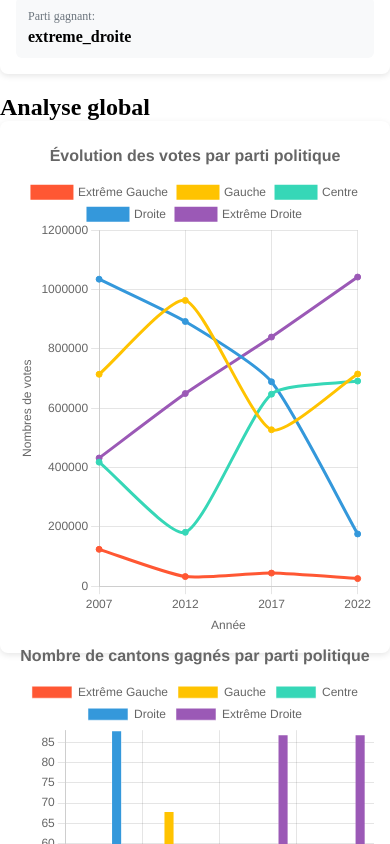
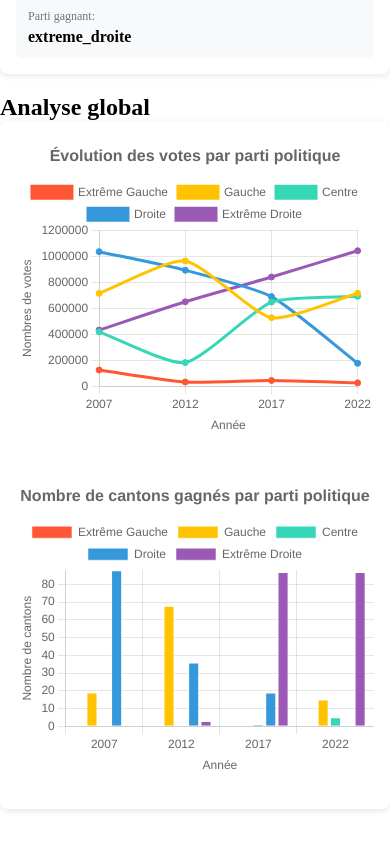
Before and after one commit to QuentinVdr/mspr_politique_i1, a React (Vite) app: page / in a window 390 px wide. Shown: the part 1800-2644 px from the top of the page. Built offline with nearby package versions, Linux system fonts and the light colour scheme.

Commit message:
✨ Refactor ElectionTrendsChart styles and structure for improved layout and responsiveness

```diff
--- a/src/components/ElectionTrendsChart/ElectionTrendsChart.module.css
+++ b/src/components/ElectionTrendsChart/ElectionTrendsChart.module.css
@@ -4,12 +4,24 @@
   border-radius: 8px;
   box-shadow: 0 2px 6px rgba(0, 0, 0, 0.1);
   margin-bottom: 20px;
-}
-.chartWrapper {
   display: flex;
   flex-direction: column;
+  gap: 24px;
+}
+
+.chartSection {
   width: 100%;
-  height: 100%;
-  max-height: 500px;
+  margin-bottom: 16px;
+}
+
+.chartWrapper {
+  width: 100%;
+  height: 350px;
   position: relative;
 }
+
+@media (max-width: 768px) {
+  .chartWrapper {
+    height: 300px;
+  }
+}
--- a/src/components/ElectionTrendsChart/ElectionTrendsChart.tsx
+++ b/src/components/ElectionTrendsChart/ElectionTrendsChart.tsx
@@ -114,7 +114,7 @@ const ElectionTrendsChart: React.FC = () => {
 
       yearElections.forEach((election) => {
         if (election.parti_gagnant) {
-          winnerCounts[year][election.parti_gagnant]++;
+          winnerCounts[year][election.parti_gagnant as PoliticalParty]++;
         }
       });
     });
@@ -259,9 +259,15 @@ const ElectionTrendsChart: React.FC = () => {
 
   return (
     <div className={styles.chartContainer}>
-      <div className={styles.chartWrapper}>
-        <Line data={evolutionChartData} options={lineChartOptions} />
-        <Bar data={winnersChartData} options={barChartOptions} />
+      <div className={styles.chartSection}>
+        <div className={styles.chartWrapper}>
+          <Line data={evolutionChartData} options={lineChartOptions} />
+        </div>
+      </div>
+      <div className={styles.chartSection}>
+        <div className={styles.chartWrapper}>
+          <Bar data={winnersChartData} options={barChartOptions} />
+        </div>
       </div>
     </div>
   );
```
